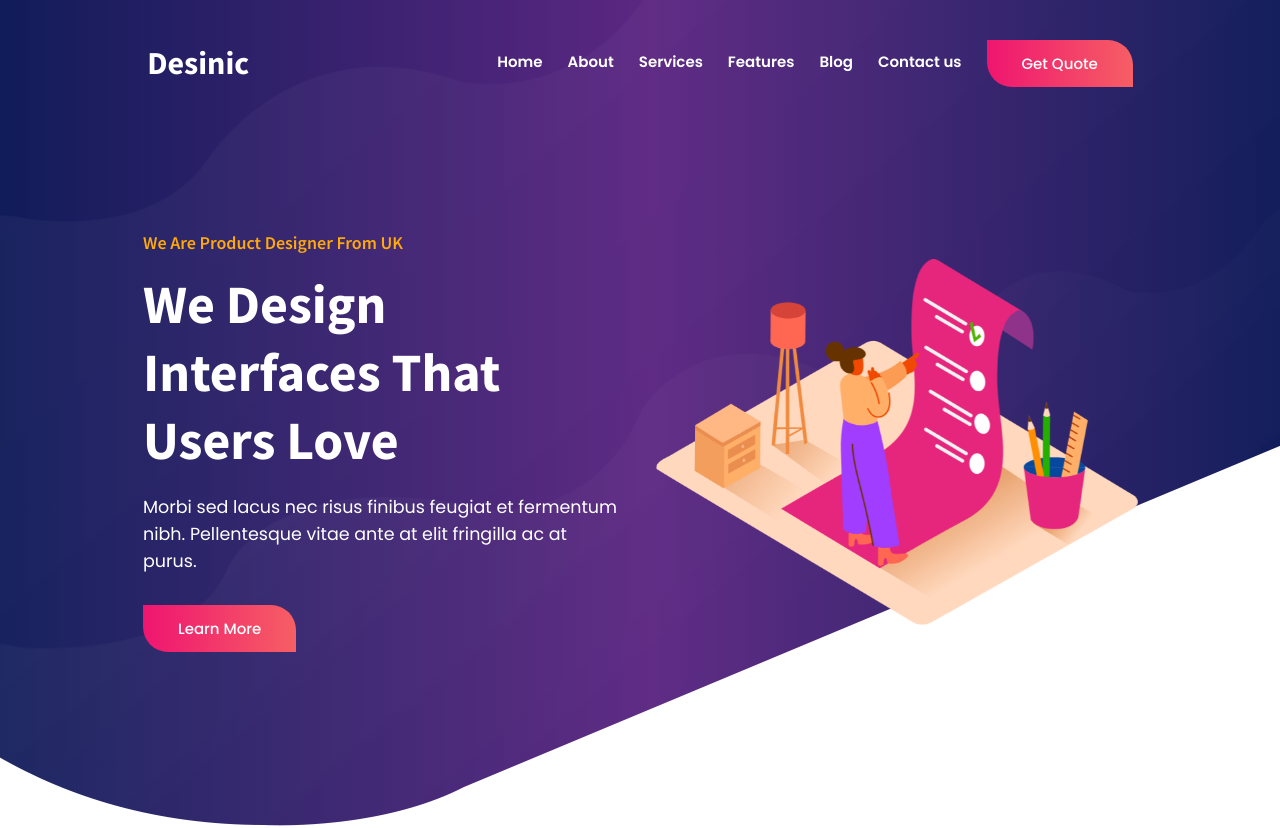
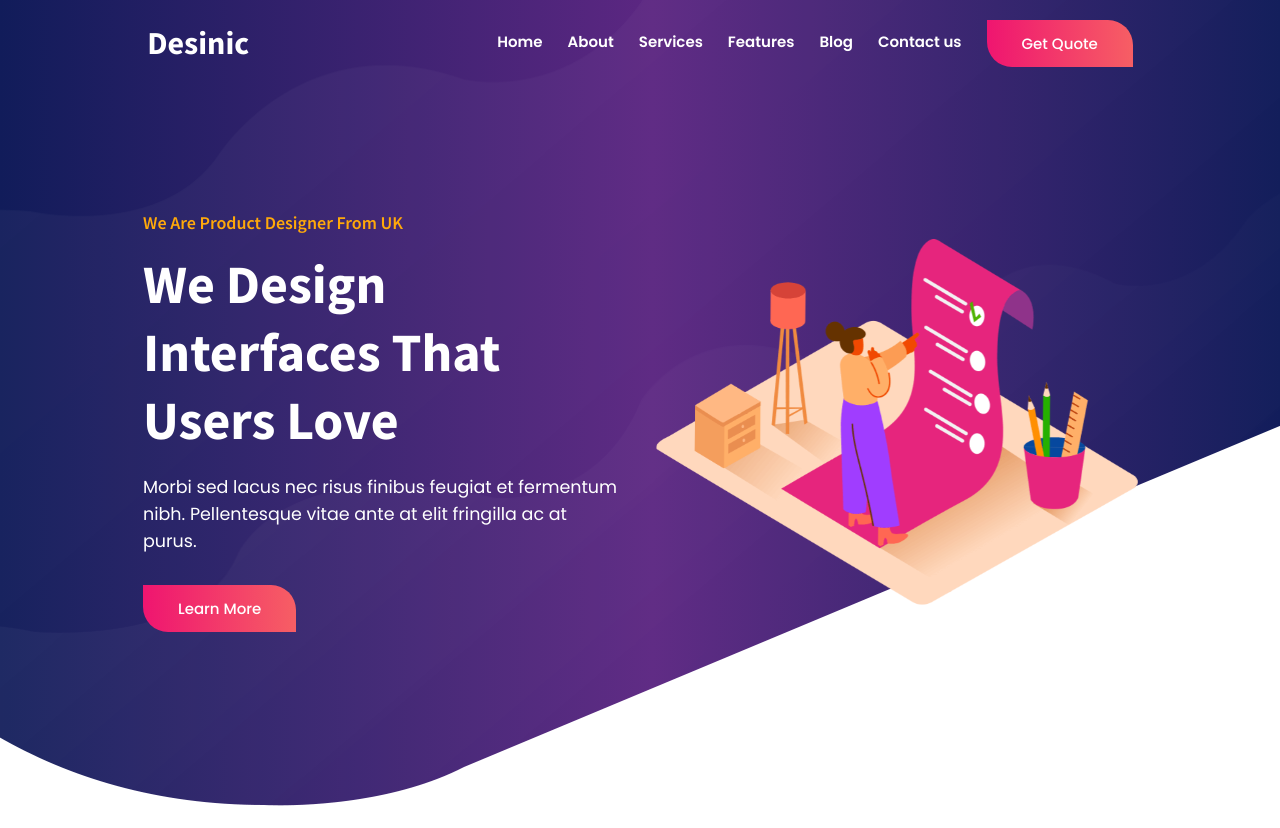
Before and after one commit to vusal5555/agency.responsive.github.io, a website: page index.html in a window 1280 px wide. Shown: the top 828 px of the page. Drawn offline with Linux system fonts and the light colour scheme; files whose address does not match are found by name.

Commit message:
opt892034709134713

```diff
--- a/css/style.css
+++ b/css/style.css
@@ -94,7 +94,7 @@
     background-repeat: no-repeat, no-repeat, no-repeat;
     background-position: -280px bottom, center, center;
     background-size: auto, cover, auto;
-    padding-block-start: 2rem;
+    padding-block-start: 0;
     padding-block-end: 6rem;
     height: 100%;
     margin-top: 0;
@@ -113,7 +113,7 @@
     background-repeat: no-repeat, no-repeat, no-repeat;
     background-position: -280px bottom, center, center;
     background-size: auto, cover, auto;
-    padding-block-start: 2rem;
+    padding-block-start: 0;
     padding-block-end: 6rem;
     height: 100%;
     margin-top: 0;
@@ -130,7 +130,7 @@
     background-repeat: no-repeat, no-repeat, no-repeat;
     background-position: -280px bottom, center, center;
     background-size: auto, cover, auto;
-    padding-block-start: 2rem;
+    padding-block-start: 0;
     padding-block-end: 6rem;
     margin-bottom: 0;
     margin-top: 0;
```
